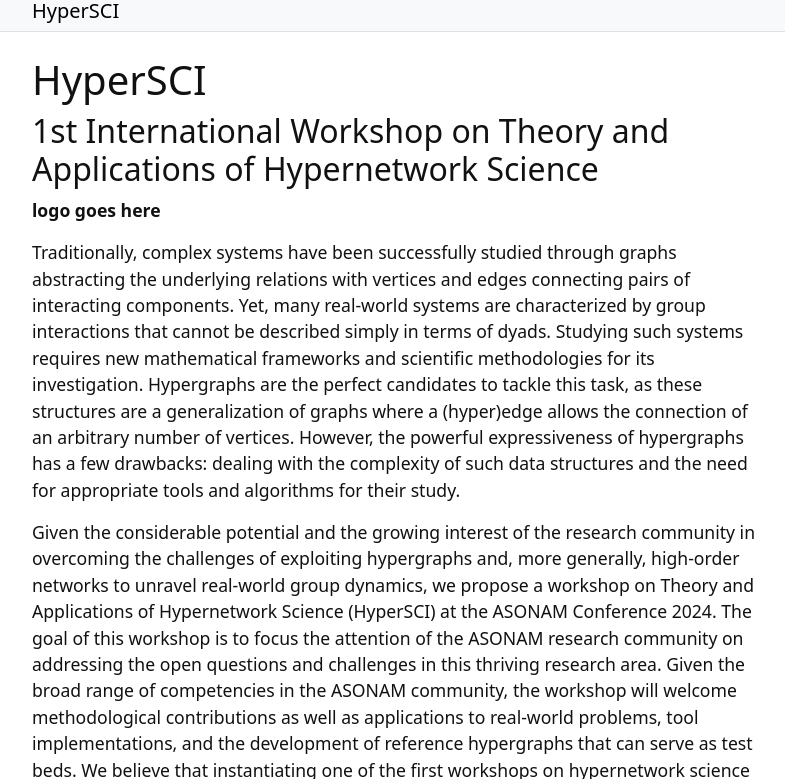
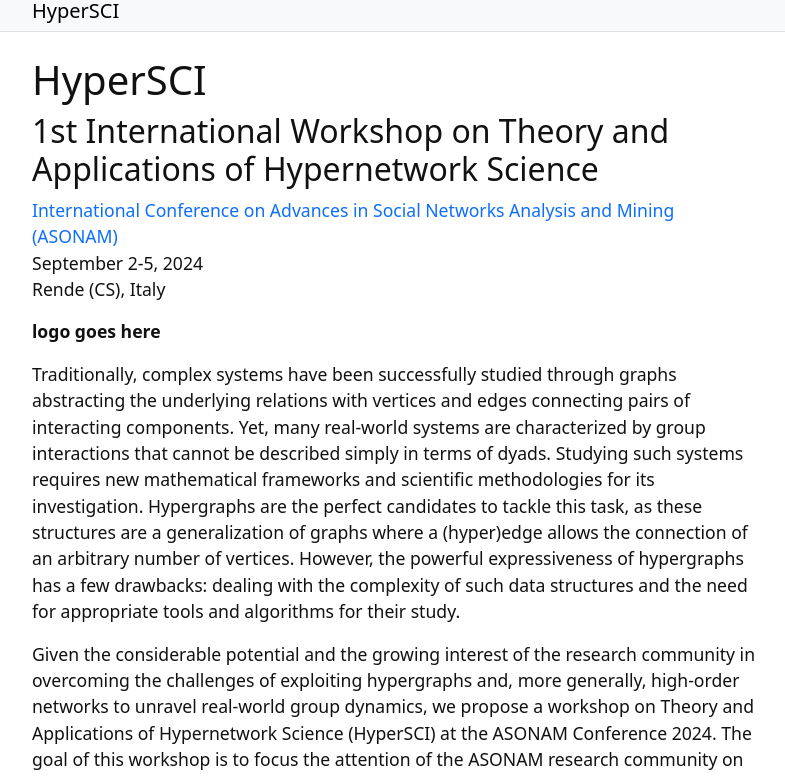
Before and after one commit to hyperSCI-workshop/hyperSCI-workshop.github.io, a Jekyll site: the page built from index.md, in a window 1280 px wide and 900 px high, cut to the strip 121-900 px from the top of the window. Shown: the whole strip, without its empty margins (245-1030 px from the left). Built offline with Jekyll 4.4.1, drawn with Linux system fonts in a browser that asks for light colours.

Commit message:
Update index.md

```diff
--- a/index.md
+++ b/index.md
@@ -4,8 +4,10 @@ layout: page
 ---
 
 # HyperSCI
-
 ## 1st International Workshop on Theory and Applications of Hypernetwork Science
+[International Conference on Advances in Social Networks Analysis and Mining (ASONAM)](https://asonam.cpsc.ucalgary.ca/2024/)<br>
+September 2-5, 2024<br>
+Rende (CS), Italy
 
 **logo goes here**
 
```
